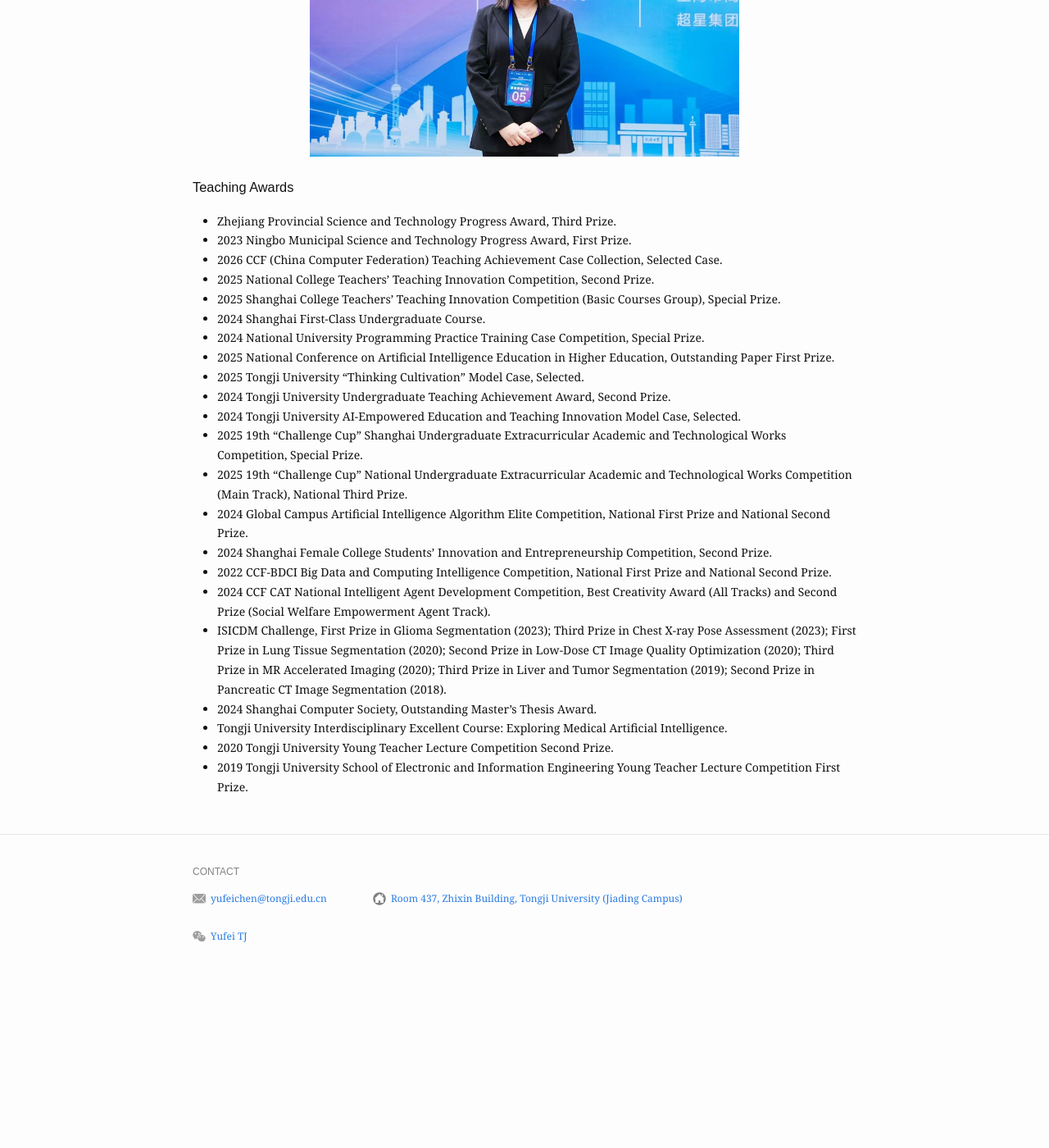
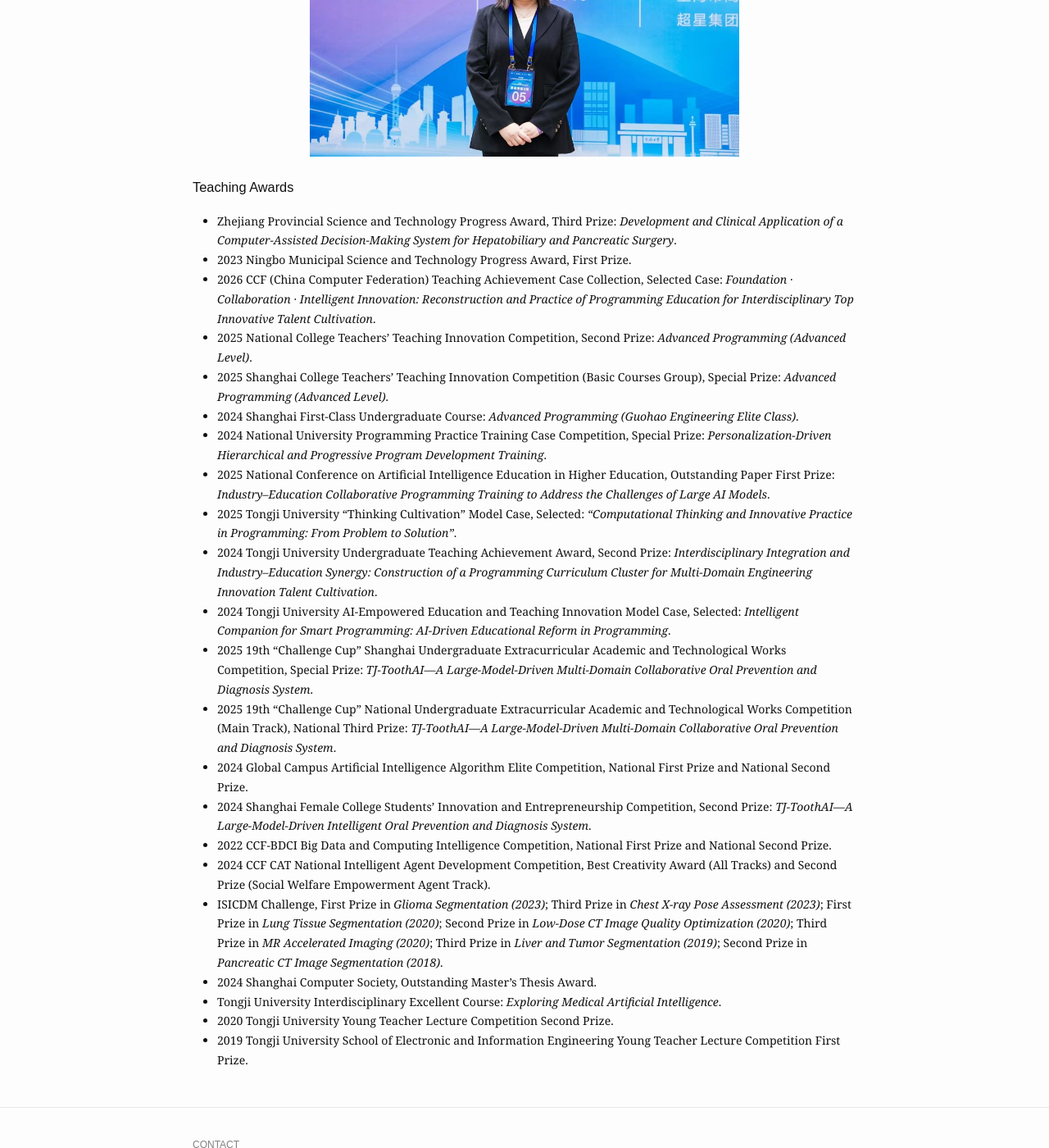
Before and after one commit to Yufei-Chen-TJ/Yufei-Chen-TJ.github.io, a Jekyll site: the page built from courses.md, in a window 1280 px wide and 1400 px high, scrolled down 1521 px. Shown: the whole window at 82% size. Built offline with Jekyll 4.4.1, drawn with Linux system fonts in a browser that asks for light colours; before the commit the page ends 2716 px from its top, so only the background shows below that.

Commit message:
Update courses.md

```diff
--- a/courses.md
+++ b/courses.md
@@ -99,26 +99,26 @@ post_content: |
     </div>
   </div>
   ### Teaching Awards
-  - Zhejiang Provincial Science and Technology Progress Award, Third Prize.
+  - Zhejiang Provincial Science and Technology Progress Award, Third Prize: *Development and Clinical Application of a Computer-Assisted Decision-Making System for Hepatobiliary and Pancreatic Surgery*.
   - 2023 Ningbo Municipal Science and Technology Progress Award, First Prize.
-  - 2026 CCF (China Computer Federation) Teaching Achievement Case Collection, Selected Case.
-  - 2025 National College Teachers’ Teaching Innovation Competition, Second Prize.
-  - 2025 Shanghai College Teachers’ Teaching Innovation Competition (Basic Courses Group), Special Prize.
-  - 2024 Shanghai First-Class Undergraduate Course.
-  - 2024 National University Programming Practice Training Case Competition, Special Prize.
-  - 2025 National Conference on Artificial Intelligence Education in Higher Education, Outstanding Paper First Prize.
-  - 2025 Tongji University “Thinking Cultivation” Model Case, Selected.
-  - 2024 Tongji University Undergraduate Teaching Achievement Award, Second Prize.
-  - 2024 Tongji University AI-Empowered Education and Teaching Innovation Model Case, Selected.
-  - 2025 19th “Challenge Cup” Shanghai Undergraduate Extracurricular Academic and Technological Works Competition, Special Prize.
-  - 2025 19th “Challenge Cup” National Undergraduate Extracurricular Academic and Technological Works Competition (Main Track), National Third Prize.
+  - 2026 CCF (China Computer Federation) Teaching Achievement Case Collection, Selected Case: *Foundation · Collaboration · Intelligent Innovation: Reconstruction and Practice of Programming Education for Interdisciplinary Top Innovative Talent Cultivation*.
+  - 2025 National College Teachers’ Teaching Innovation Competition, Second Prize: *Advanced Programming (Advanced Level)*.
+  - 2025 Shanghai College Teachers’ Teaching Innovation Competition (Basic Courses Group), Special Prize: *Advanced Programming (Advanced Level)*.
+  - 2024 Shanghai First-Class Undergraduate Course: *Advanced Programming (Guohao Engineering Elite Class)*.
+  - 2024 National University Programming Practice Training Case Competition, Special Prize: *Personalization-Driven Hierarchical and Progressive Program Development Training*.
+  - 2025 National Conference on Artificial Intelligence Education in Higher Education, Outstanding Paper First Prize: *Industry–Education Collaborative Programming Training to Address the Challenges of Large AI Models*.
+  - 2025 Tongji University “Thinking Cultivation” Model Case, Selected: *“Computational Thinking and Innovative Practice in Programming: From Problem to Solution”*.
+  - 2024 Tongji University Undergraduate Teaching Achievement Award, Second Prize: *Interdisciplinary Integration and Industry–Education Synergy: Construction of a Programming Curriculum Cluster for Multi-Domain Engineering Innovation Talent Cultivation*.
+  - 2024 Tongji University AI-Empowered Education and Teaching Innovation Model Case, Selected: *Intelligent Companion for Smart Programming: AI-Driven Educational Reform in Programming*.
+  - 2025 19th “Challenge Cup” Shanghai Undergraduate Extracurricular Academic and Technological Works Competition, Special Prize: *TJ-ToothAI—A Large-Model-Driven Multi-Domain Collaborative Oral Prevention and Diagnosis System*.
+  - 2025 19th “Challenge Cup” National Undergraduate Extracurricular Academic and Technological Works Competition (Main Track), National Third Prize: *TJ-ToothAI—A Large-Model-Driven Multi-Domain Collaborative Oral Prevention and Diagnosis System*.
   - 2024 Global Campus Artificial Intelligence Algorithm Elite Competition, National First Prize and National Second Prize.
-  - 2024 Shanghai Female College Students’ Innovation and Entrepreneurship Competition, Second Prize.
+  - 2024 Shanghai Female College Students’ Innovation and Entrepreneurship Competition, Second Prize: *TJ-ToothAI—A Large-Model-Driven Intelligent Oral Prevention and Diagnosis System*.
   - 2022 CCF-BDCI Big Data and Computing Intelligence Competition, National First Prize and National Second Prize.
   - 2024 CCF CAT National Intelligent Agent Development Competition, Best Creativity Award (All Tracks) and Second Prize (Social Welfare Empowerment Agent Track).
-  - ISICDM Challenge, First Prize in Glioma Segmentation (2023); Third Prize in Chest X-ray Pose Assessment (2023); First Prize in Lung Tissue Segmentation (2020); Second Prize in Low-Dose CT Image Quality Optimization (2020); Third Prize in MR Accelerated Imaging (2020); Third Prize in Liver and Tumor Segmentation (2019); Second Prize in Pancreatic CT Image Segmentation (2018).
+  - ISICDM Challenge, First Prize in *Glioma Segmentation (2023)*; Third Prize in *Chest X-ray Pose Assessment (2023)*; First Prize in *Lung Tissue Segmentation (2020)*; Second Prize in *Low-Dose CT Image Quality Optimization (2020)*; Third Prize in *MR Accelerated Imaging (2020)*; Third Prize in *Liver and Tumor Segmentation (2019)*; Second Prize in *Pancreatic CT Image Segmentation (2018)*.
   - 2024 Shanghai Computer Society, Outstanding Master’s Thesis Award.
-  - Tongji University Interdisciplinary Excellent Course: Exploring Medical Artificial Intelligence.
+  - Tongji University Interdisciplinary Excellent Course: *Exploring Medical Artificial Intelligence*.
   - 2020 Tongji University Young Teacher Lecture Competition Second Prize.
   - 2019 Tongji University School of Electronic and Information Engineering Young Teacher Lecture Competition First Prize.
 ---
```
